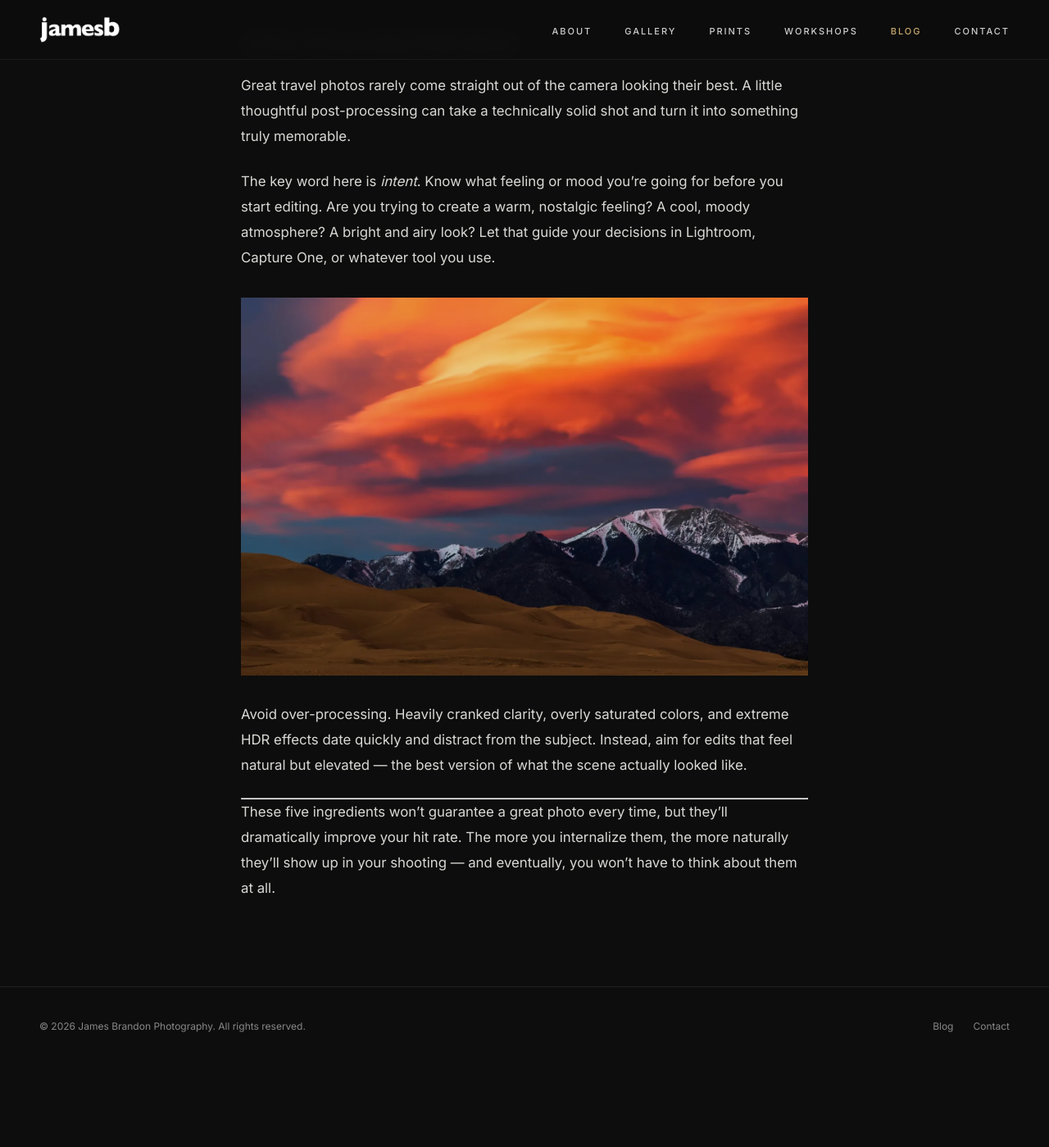
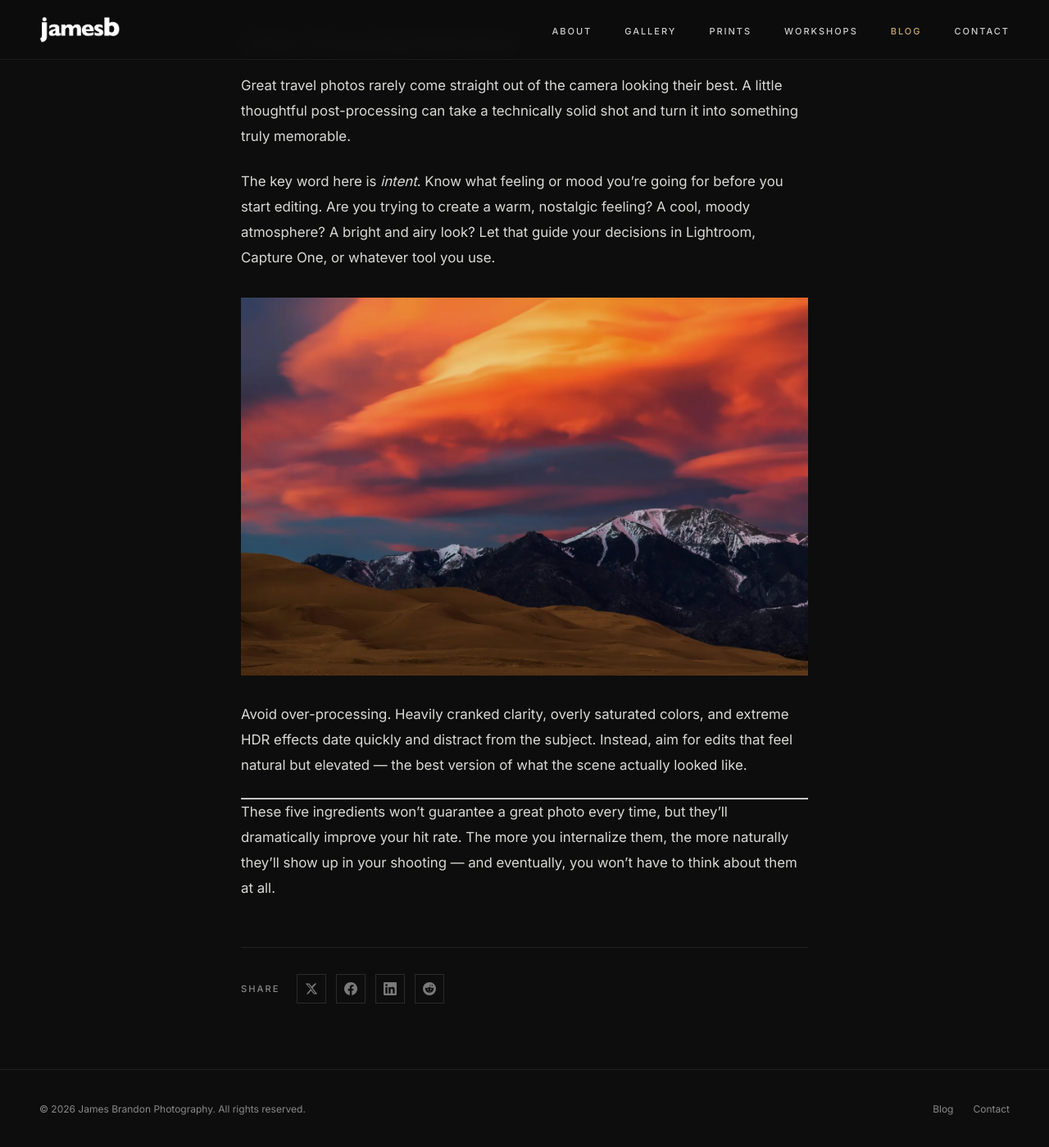
Before and after one commit to jamesbrandon85/jamesbrandon85.github.io, a Jekyll site: the page built from _posts/2026-05-01-5-critical-ingredients-compelling-travel-photos.md, in a window 1280 px wide and 1400 px high, scrolled down 4388 px. Shown: the whole window at 82% size. Built offline with Jekyll 4.4.1, drawn with Linux system fonts in a browser that asks for light colours; some web fonts are replaced; before the commit the page ends 5687 px from its top, so only the background shows below that.

Commit message:
Add share section with X, Facebook, LinkedIn, Reddit icon buttons

```diff
--- a/_layouts/post.html
+++ b/_layouts/post.html
@@ -26,6 +26,14 @@ layout: default
 .post-img-wrap .post-img-overlay { position: absolute; inset: 0; background: linear-gradient(to top, rgba(0,0,0,0.55) 0%, transparent 50%); opacity: 0; transition: opacity 0.35s; display: flex; align-items: flex-end; padding: 16px 18px 20px; pointer-events: none; }
 .post-img-wrap:hover .post-img-overlay { opacity: 1; }
 .post-img-wrap .post-img-caption { color: #fff; font-size: 12px; line-height: 1.4; font-family: 'Inter', sans-serif; letter-spacing: 0.04em; }
+
+/* Share section */
+.post-share { margin-top: 3.5rem; padding-top: 2rem; border-top: 1px solid rgba(255,255,255,0.08); display: flex; align-items: center; gap: 1.25rem; }
+.post-share-label { font-size: 0.7rem; font-weight: 500; letter-spacing: 0.18em; text-transform: uppercase; color: var(--text-muted); flex-shrink: 0; }
+.post-share-icons { display: flex; gap: 0.75rem; }
+.post-share-icon { display: flex; align-items: center; justify-content: center; width: 36px; height: 36px; border: 1px solid rgba(255,255,255,0.12); color: rgba(255,255,255,0.45); text-decoration: none; transition: border-color 0.2s, color 0.2s; }
+.post-share-icon:hover { border-color: var(--accent); color: var(--accent); }
+.post-share-icon svg { width: 16px; height: 16px; fill: currentColor; }
 
 /* Blog post lightbox */
 .post-lightbox { position: fixed; inset: 0; z-index: 999; background: rgba(0,0,0,0.95); display: flex; align-items: center; justify-content: center; opacity: 0; pointer-events: none; transition: opacity 0.3s; }
@@ -64,6 +72,37 @@ layout: default
 <div class="post-body">
 {{ content }}
 </div>
+
+{% assign post_url = page.url | prepend: site.url | url_encode %}
+{% assign post_title = page.title | url_encode %}
+
+<div class="post-share">
+  <span class="post-share-label">Share</span>
+  <div class="post-share-icons">
+
+    <!-- X / Twitter -->
+    <a class="post-share-icon" href="https://x.com/intent/tweet?url={{ post_url }}&text={{ post_title }}" target="_blank" rel="noopener" aria-label="Share on X">
+      <svg viewBox="0 0 24 24" xmlns="http://www.w3.org/2000/svg"><path d="M18.244 2.25h3.308l-7.227 8.26 8.502 11.24H16.17l-4.714-6.231-5.401 6.231H2.744l7.73-8.835L1.254 2.25H8.08l4.253 5.622 5.911-5.622zm-1.161 17.52h1.833L7.084 4.126H5.117z"/></svg>
+    </a>
+
+    <!-- Facebook -->
+    <a class="post-share-icon" href="https://www.facebook.com/sharer/sharer.php?u={{ post_url }}" target="_blank" rel="noopener" aria-label="Share on Facebook">
+      <svg viewBox="0 0 24 24" xmlns="http://www.w3.org/2000/svg"><path d="M24 12.073C24 5.405 18.627 0 12 0S0 5.405 0 12.073C0 18.1 4.388 23.094 10.125 24v-8.437H7.078v-3.49h3.047V9.41c0-3.025 1.792-4.697 4.533-4.697 1.312 0 2.686.236 2.686.236v2.97h-1.513c-1.491 0-1.956.93-1.956 1.886v2.267h3.328l-.532 3.49h-2.796V24C19.612 23.094 24 18.1 24 12.073z"/></svg>
+    </a>
+
+    <!-- LinkedIn -->
+    <a class="post-share-icon" href="https://www.linkedin.com/sharing/share-offsite/?url={{ post_url }}" target="_blank" rel="noopener" aria-label="Share on LinkedIn">
+      <svg viewBox="0 0 24 24" xmlns="http://www.w3.org/2000/svg"><path d="M20.447 20.452h-3.554v-5.569c0-1.328-.027-3.037-1.852-3.037-1.853 0-2.136 1.445-2.136 2.939v5.667H9.351V9h3.414v1.561h.046c.477-.9 1.637-1.85 3.37-1.85 3.601 0 4.267 2.37 4.267 5.455v6.286zM5.337 7.433a2.062 2.062 0 01-2.063-2.065 2.064 2.064 0 112.063 2.065zm1.782 13.019H3.555V9h3.564v11.452zM22.225 0H1.771C.792 0 0 .774 0 1.729v20.542C0 23.227.792 24 1.771 24h20.451C23.2 24 24 23.227 24 22.271V1.729C24 .774 23.2 0 22.222 0h.003z"/></svg>
+    </a>
+
+    <!-- Reddit -->
+    <a class="post-share-icon" href="https://reddit.com/submit?url={{ post_url }}&title={{ post_title }}" target="_blank" rel="noopener" aria-label="Share on Reddit">
+      <svg viewBox="0 0 24 24" xmlns="http://www.w3.org/2000/svg"><path d="M12 0A12 12 0 0 0 0 12a12 12 0 0 0 12 12 12 12 0 0 0 12-12A12 12 0 0 0 12 0zm5.01 4.744c.688 0 1.25.561 1.25 1.249a1.25 1.25 0 0 1-2.498.056l-2.597-.547-.8 3.747c1.824.07 3.48.632 4.674 1.488.308-.309.73-.491 1.207-.491.968 0 1.754.786 1.754 1.754 0 .716-.435 1.333-1.01 1.614a3.111 3.111 0 0 1 .042.52c0 2.694-3.13 4.87-7.004 4.87-3.874 0-7.004-2.176-7.004-4.87 0-.183.015-.366.043-.534A1.748 1.748 0 0 1 4.028 12c0-.968.786-1.754 1.754-1.754.463 0 .898.196 1.207.49 1.207-.883 2.878-1.43 4.744-1.487l.885-4.182a.342.342 0 0 1 .14-.197.35.35 0 0 1 .238-.042l2.906.617a1.214 1.214 0 0 1 1.108-.701zM9.25 12C8.561 12 8 12.562 8 13.25c0 .687.561 1.248 1.25 1.248.687 0 1.248-.561 1.248-1.249 0-.688-.561-1.249-1.249-1.249zm5.5 0c-.687 0-1.248.561-1.248 1.25 0 .687.561 1.248 1.249 1.248.688 0 1.249-.561 1.249-1.249 0-.687-.562-1.249-1.25-1.249zm-5.466 3.99a.327.327 0 0 0-.231.094.33.33 0 0 0 0 .463c.842.842 2.484.913 2.961.913.477 0 2.105-.056 2.961-.913a.361.361 0 0 0 .029-.463.33.33 0 0 0-.464 0c-.547.533-1.684.73-2.512.73-.828 0-1.979-.196-2.512-.73a.326.326 0 0 0-.232-.095z"/></svg>
+    </a>
+
+  </div>
+</div>
+
 </div>
 </article>
 
```
Lines whose indentation alone changed are shown as unchanged.
